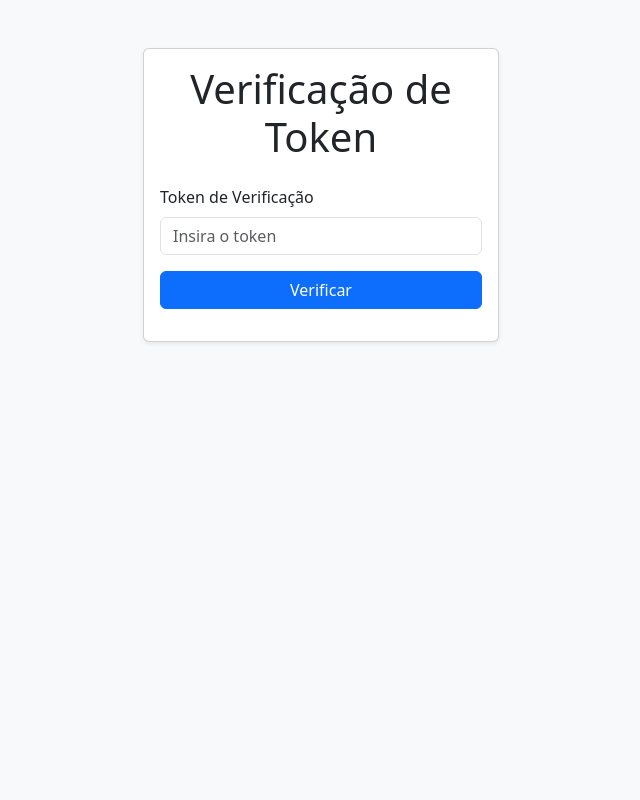
After one commit to MusgoNato/BLOG, a PHP site: page /app/views/emailtoken.php in a window 1280 px wide. The commit adds this page. Shown: the whole page, without its empty margins (319-959 px from the left). Run offline with PHP 8.4, Linux system fonts and the light colour scheme; the template is opened without the code that fills it, so the values that code supplies are empty.

Commit message:
Add token validate

```diff
--- a/app/views/cadastre.php
+++ b/app/views/cadastre.php
@@ -16,7 +16,7 @@
             <div class="col-md-6">
                 <div class="card shadow-sm">
                     <div class="card-body">
-                        <form action="/newCadastre" method="post">
+                        <form action="/newCadastre/Verification" method="post">
                             <div class="mb-3">
                                 <label for="nome" class="form-label">Nome</label>
                                 <input type="text" name="nome" id="nome" class="form-control" placeholder="Insira seu nome" required>
--- /dev/null
+++ b/app/views/emailtoken.php
@@ -0,0 +1,47 @@
+
+
+<html lang="pt-br">
+<head>
+    <meta charset="UTF-8">
+    <meta name="viewport" content="width=device-width, initial-scale=1.0">
+    <title>Verificação de Token</title>
+    <!-- Link para o Bootstrap 5 -->
+    <link href="https://cdn.jsdelivr.net/npm/bootstrap@5.3.3/dist/css/bootstrap.min.css" rel="stylesheet" integrity="sha384-QWTKZyjpPEjISv5WaRU9OFeRpok6YctnYmDr5pNlyT2bRjXh0JMhjY6hW+ALEwIH" crossorigin="anonymous">
+</head>
+<body class="bg-light">
+
+    <div class="container mt-5">
+        <div class="row justify-content-center">
+            <div class="col-md-4">
+                <!-- Card para o Formulário -->
+                <div class="card shadow-sm">
+                    <div class="card-body">
+                        <h1 class="text-center mb-4">Verificação de Token</h1>
+                            <!-- Formulário de Token -->
+                            <form action="/newCadastre/Verification/validation" method="post">
+                                <div class="mb-3">
+                                    <input type="hidden" name="email" value="<?= htmlspecialchars($user->email) ?>">
+                                    <label for="token" class="form-label">Token de Verificação</label>
+                                    <input type="text" name="token" id="token" class="form-control" placeholder="Insira o token" required>
+                                </div>
+
+                                <div class="d-grid gap-2">
+                                    <button type="submit" class="btn btn-primary">Verificar</button>
+                                </div>
+                            </form>
+
+                        <?php if(isset($ERROR_MSG)): ?>
+                            <div class="alert alert-danger mt-3 text-center" role="alert">
+                                <?php echo $ERROR_MSG; ?>
+                            </div>
+                        <?php endif; ?>
+                    </div>
+                </div>
+            </div>
+        </div>
+    </div>
+
+    <!-- Script para o Bootstrap JS (para interatividade, como modais, dropdowns, etc.) -->
+    <script src="https://cdn.jsdelivr.net/npm/bootstrap@5.3.3/dist/js/bootstrap.bundle.min.js" integrity="sha384-YvpcrYf0tY3lHB60NNkmXc5s9fDVZLESaAA55NDzOxhy9GkcIdslK1eN7N6jIeHz" crossorigin="anonymous"></script>
+</body>
+</html>
--- a/app/views/login.php
+++ b/app/views/login.php
@@ -43,6 +43,11 @@
                                 <?php echo $ERROR_MSG_LOGIN; ?>
                             </div>
                         <?php endif; ?>
+                        <?php if(isset($SUCESS_EMAIL_VALIDATE)): ?>
+                            <div class="alert alert-danger mt-3 text-center" role="alert">
+                                <?php echo $SUCESS_EMAIL_VALIDATE; ?>
+                            </div>
+                        <?php endif; ?>
                     </div>
                 </div>
             </div>
--- a/public/index.php
+++ b/public/index.php
@@ -1,5 +1,6 @@
 <?php
 
+use app\controllers\CadastreController;
 use app\database\Banco;
 
 require_once '../vendor/autoload.php';
@@ -63,5 +64,4 @@ try
 }
 
 
-
 ?>
--- a/routes/router.php
+++ b/routes/router.php
@@ -59,6 +59,8 @@ $routers =
         "/editprofile" => fn() => load("ProfileController", "UpdateUser"),
         "/myposts/newpost" => fn() => load("MyPostsController", "PublicNewPost"),
         "/myposts/editpost" => fn() => load("MyPostsController", "UpdatePost"),
+        "/newCadastre/Verification" => fn() => load("TokenController", "SendEmailforUser"),
+        "/newCadastre/Verification/validation" => fn() => load("TokenController", "validateEmailToken"),
     ]
 ];
 
```
Also changed, not shown: app/controllers/CadastreController.php (+1 -40 lines), app/controllers/TokenController.php (added, +76 -0 lines).
